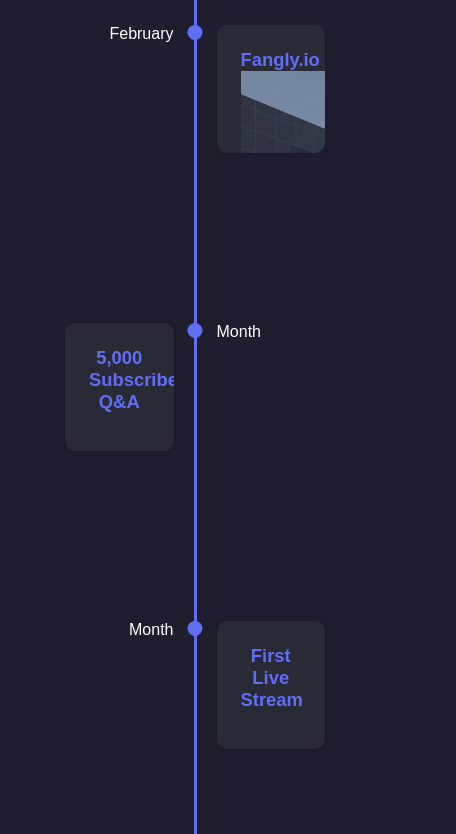
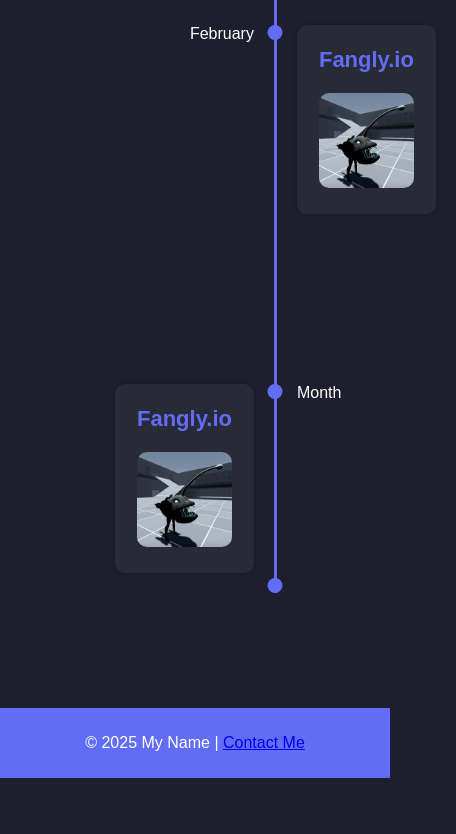
Before and after one commit to justin-rocan/portfolio, a plain HTML site: page index.html in a window 390 px wide. Shown: the part 376-1210 px from the top of the page, 456 px wide, since content can reach past the window. After the commit the page ends 1154 px from the top, so only its background shows below. Drawn offline with Linux system fonts and the light colour scheme.

Commit message:
Fixed up responsiveness

```diff
--- a/index.html
+++ b/index.html
@@ -19,12 +19,14 @@
         <section id="projects">
             <h2>Projects</h2>
                 <div class="timeline">
-                    <div class="timeline__date--right">February</div>
+
+                  <div class="timeline__date--left">February</div>
                   <div class="timeline__middle">
                     <div class="timeline__point timeline__point--top"></div>
                     <div class="timeline__year">2025</div>
                     <div class="timeline__point"></div>
                   </div>
+                  <div class="timeline__card--right">
                     <div class="game-card">
                       <h2 class="game-card__title">Fangly.io</h2>
                       <img src="fangler-thumb-512.jpg" alt="Fangly Thumbnail" class="game-card__thumbnail">
@@ -35,47 +37,29 @@
                         </p>
                       </div>
                     </div>
+                  </div>
+
+                  <div class="timeline__card--left">
                     <div class="game-card">
-                      <h2 class="game-card__title">5,000 Subscribers Q&A</h2>
+                      <h2 class="game-card__title">Fangly.io</h2>
+                      <img src="fangler-thumb-512.jpg" alt="Fangly Thumbnail" class="game-card__thumbnail">
+                      <div class="game-card__expanded-content">
+                        <img src="fangler-full.jpg" alt="Screenshot 1">
                         <p class="game-card__paragraph">
-                        To celebrate 5,000 subscribers, I published a video answering some of the most popular questions which
-                        my viewers had asked me since starting my YouTube channel.
-                      </p>
-                      <p class="game-card__paragraph">
-                        I didn't even remove the jumper in the background before recording that video 🤣
+                            This is a description of the game, including features and development details.
                         </p>
                       </div>
-                    <div class="timeline__middle">
-                      <div class="timeline__point"></div>
                     </div>
-                      <div class="timeline__date--left">Month</div>
-                    <div class="timeline__date--right">Month</div>
-                    <div class="timeline__middle">
-                      <div class="timeline__point"></div>
-                    </div>
-                    <div class="game-card">
-                      <h2 class="game-card__title">First Live Stream</h2>
-                      <p class="game-card__paragraph">
-                        In my first ever live stream, I couldn't put my cup of coffee down.
-                      </p>
-                    </div>
-                    <div class="game-card">
-                      <h2 class="game-card__title">Vertical Timeline</h2>
-                      <p class="game-card__paragraph">
-                        Published this video.
-                      </p>
-                      <p class="game-card__paragraph">
-                        Link to code in description 🔽
-                      </p>
                   </div>
                   <div class="timeline__middle">
                     <div class="timeline__point"></div>
                     <div class="timeline__point timeline__point--bottom"></div>
                   </div>
                   <div>
-                      <div class="timeline__date--left">Month</div>
+                    <div class="timeline__date--right">Month</div>
                   </div>
                 </div>
+
         </section>
     </main>
     <footer>
--- a/styles.css
+++ b/styles.css
@@ -42,14 +42,11 @@ footer {
 
 /* Timeline Styles */
 .timeline {
-    margin: 0 auto;
-    max-width: 750px;
+    margin: 0px 50px 50px 50px;
     padding: 25px;
     display: grid;
     grid-template-columns: 1fr 3px 1fr;
     font-family: 'Arial', sans-serif;
-    color: #fff;
-    position: relative;
 }
 
 .timeline__year {
@@ -108,27 +105,50 @@ footer {
 }
 
 .timeline__date--right {
+    text-align: left;
+    transform: scale(1);
+    margin: 150px 20px 20px 20px;
+}
+
+.timeline__date--left {
     text-align: right;
     transform: scale(1);
     margin: 150px 20px 20px 20px;
 }
 
-.timeline__date--left {
-    text-align: left;
-    transform: scale(1);
-    margin: 150px 20px 20px 20px;
+.timeline__card--left {
+    display: flex;
+    justify-content: flex-end
 }
 
-.game-card__title {
-    margin: 0;
-    font-size: 1.15em;
-    font-weight: bold;
-    color: #626df6;
+.timeline__card--right {
+    display: flex;
+    justify-content: flex-start
 }
 
-.game-card__paragraph {
-    line-height: 1.5;
-    display: none;
+.game-card {
+    margin: 150px 20px 20px 20px;
+    padding: 22px;
+    background: #282a36;
+    box-shadow: 0 0 5px rgba(0, 0, 0, 0.2);
+    border-radius: 10px;
+    overflow: hidden;
+    max-width: 250px;
+    transition: max-height 0.5s ease-in-out;
+    cursor: pointer;
+}
+
+.game-card.expanded {
+    max-width: 800px;
+    width: 100%;
+}
+
+.game-card:not(.expanded):hover {
+    animation: tilt-shaking 0.5s infinite;
+}
+
+.game-card:focus {
+    outline: none;   /* Remove focus outline if any */
 }
 
 .game-card__expanded-content {
@@ -144,32 +164,22 @@ footer {
     display: block;
 }
 
-.game-card {
-    margin: 150px 20px 20px 20px;
-    padding: 1.5em;
-    background: #282a36;
-    box-shadow: 0 0 5px rgba(0, 0, 0, 0.2);
-    border-radius: 10px;
-    overflow: hidden;
-    max-height: 80px;
-    transition: max-height 0.5s ease-in-out;
-    height: 100px;
-    cursor: pointer;
+.game-card__title {
+    margin: 0;
+    font-size: 22px;
+    font-weight: bold;
+    color: #626df6;
+    padding-bottom: 20px;
 }
 
-.game-card.expanded {
-    max-height: 500px;
+.game-card__paragraph {
+    line-height: 1.5;
+    display: none;
 }
 
-.game-card.expanded {
-    width: 400px;
-    height: 300px;
+.game-card__thumbnail {
+    max-width: 100%; /* Makes the image resize to fit within the div's width */
+    max-height: 100%; /* Makes the image resize to fit within the div's height */
+    object-fit: contain; /* Ensures the image maintains its aspect ratio while fitting within the div */
+    border-radius: 10px;
 }
-
-.game-card:not(.expanded):hover {
-    animation: tilt-shaking 0.5s infinite;
-}
-
-.game-card:focus {
-    outline: none;   /* Remove focus outline if any */
-}
```
Also changed, not shown: background.png (added), fangler-full.jpg (renamed from fangler-full.png). Lines whose indentation alone changed are shown as unchanged.
